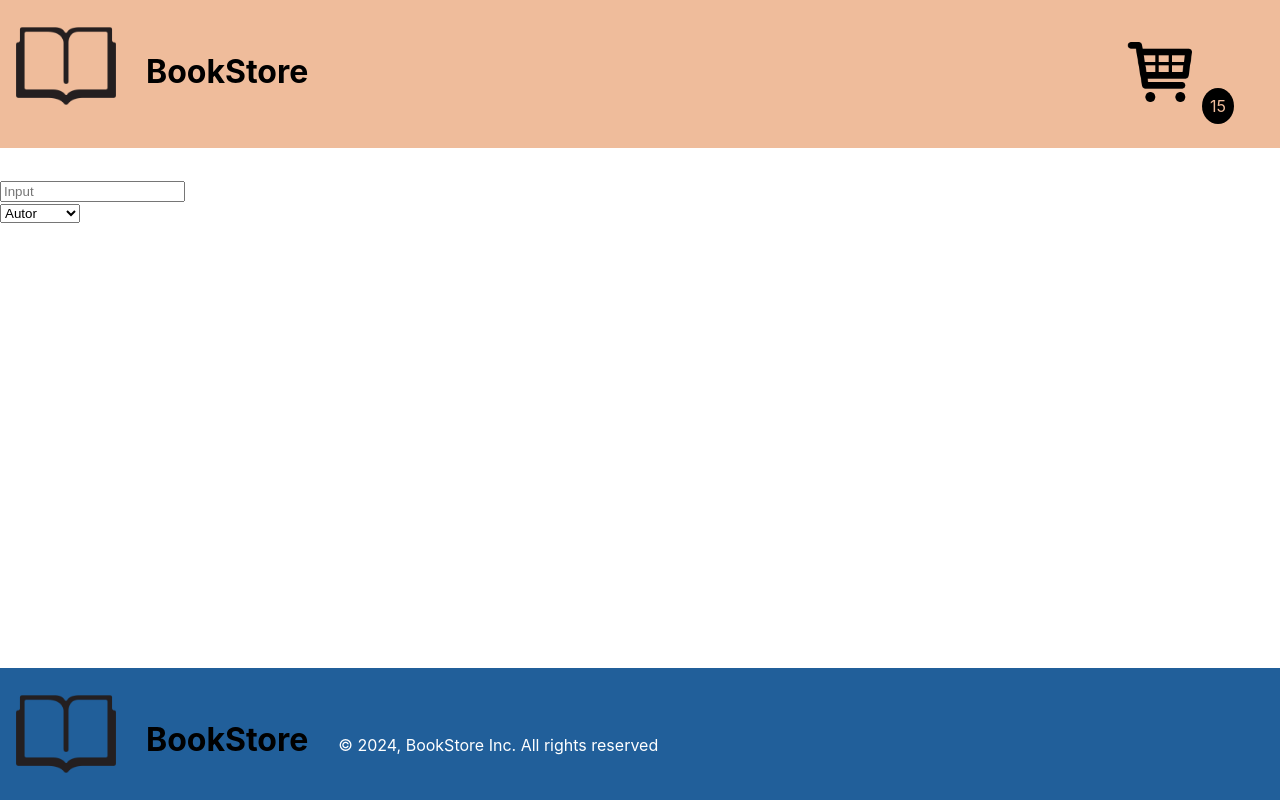
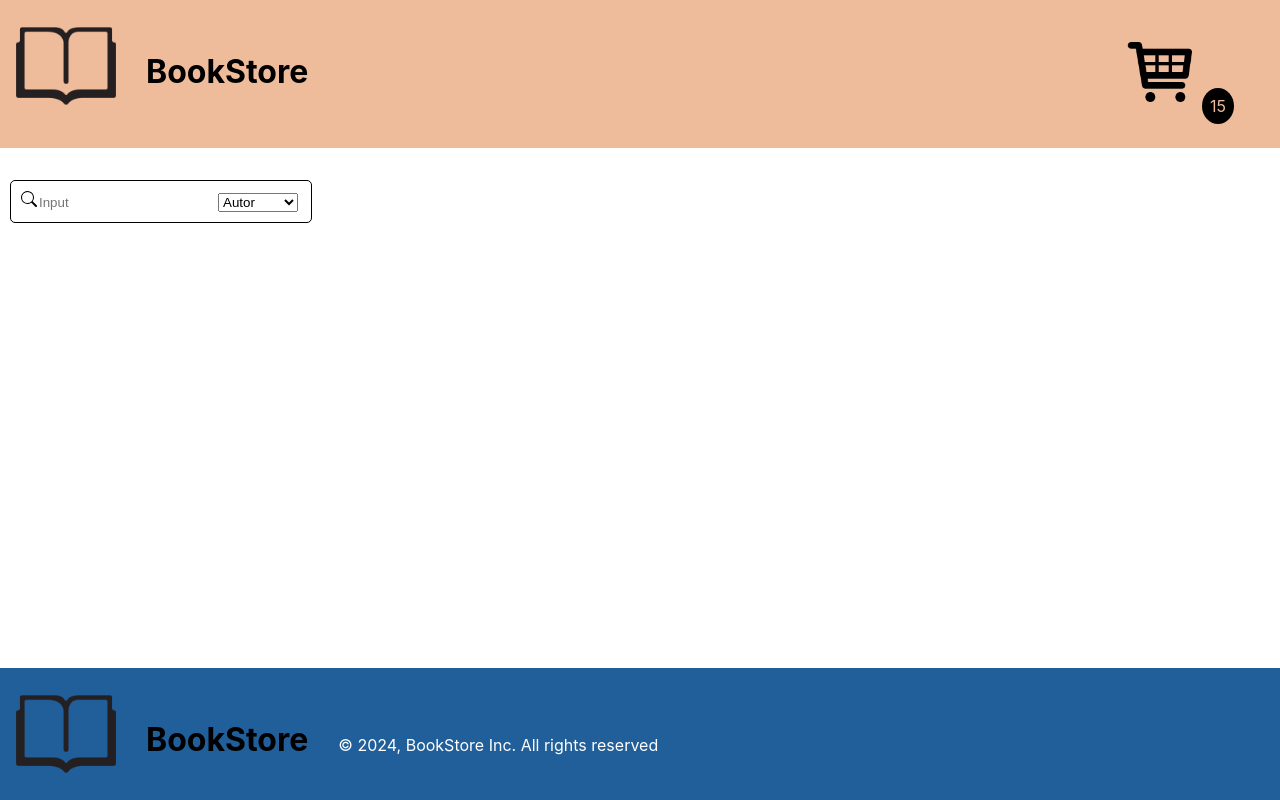
Before and after one commit to Magalhaes-Magister/WebReactProject, a React (Create React App) app: page / in a window 1280 px wide. Shown: the top 800 px of the page. Built offline with nearby package versions, Linux system fonts and the light colour scheme.

Commit message:
barra pesquisa 1v

```diff
--- a/src/components/Header.css
+++ b/src/components/Header.css
@@ -3,7 +3,7 @@
   box-sizing: border-box;
   width: 100%;
   display: flex;
-  justify-content: space-between; /* Add this line */
+  justify-content: space-between;
   padding: 1em;
   margin-bottom: 2em;
 }
--- a/src/components/barra_pesquisa.css
+++ b/src/components/barra_pesquisa.css
@@ -1,7 +1,15 @@
-.barra-pesquisa {
+#barra-pesquisa {
+    border: solid 1px black;
+    margin: 10px;
+    padding: 10px;
+    width: 280px;
+    border-radius: 5px;
     display: flex;
-    align-items: center;
-    justify-content: space-between;
-    padding: 10px;
-    background-color: #f2f2f2;
-}
+
+  }
+
+
+#barra-pesquisa input[type="text"] {
+    border: none;
+    outline: none;
+  }
--- a/src/components/barra_pesquisa.jsx
+++ b/src/components/barra_pesquisa.jsx
@@ -5,7 +5,9 @@
     return (
         <div id="barra-pesquisa">
             <div className="pesquisa">
-                <i className="bi bi-search"></i>
+                <svg xmlns="http://www.w3.org/2000/svg" width="16" height="16" fill="currentColor" class="bi bi-search" viewBox="0 0 16 16">
+                    <path d="M11.742 10.344a6.5 6.5 0 1 0-1.397 1.398h-.001q.044.06.098.115l3.85 3.85a1 1 0 0 0 1.415-1.414l-3.85-3.85a1 1 0 0 0-.115-.1zM12 6.5a5.5 5.5 0 1 1-11 0 5.5 5.5 0 0 1 11 0"/>
+                </svg>
                 <input type="text" placeholder="Input" />
             </div>
             <div className="categorias">
```
